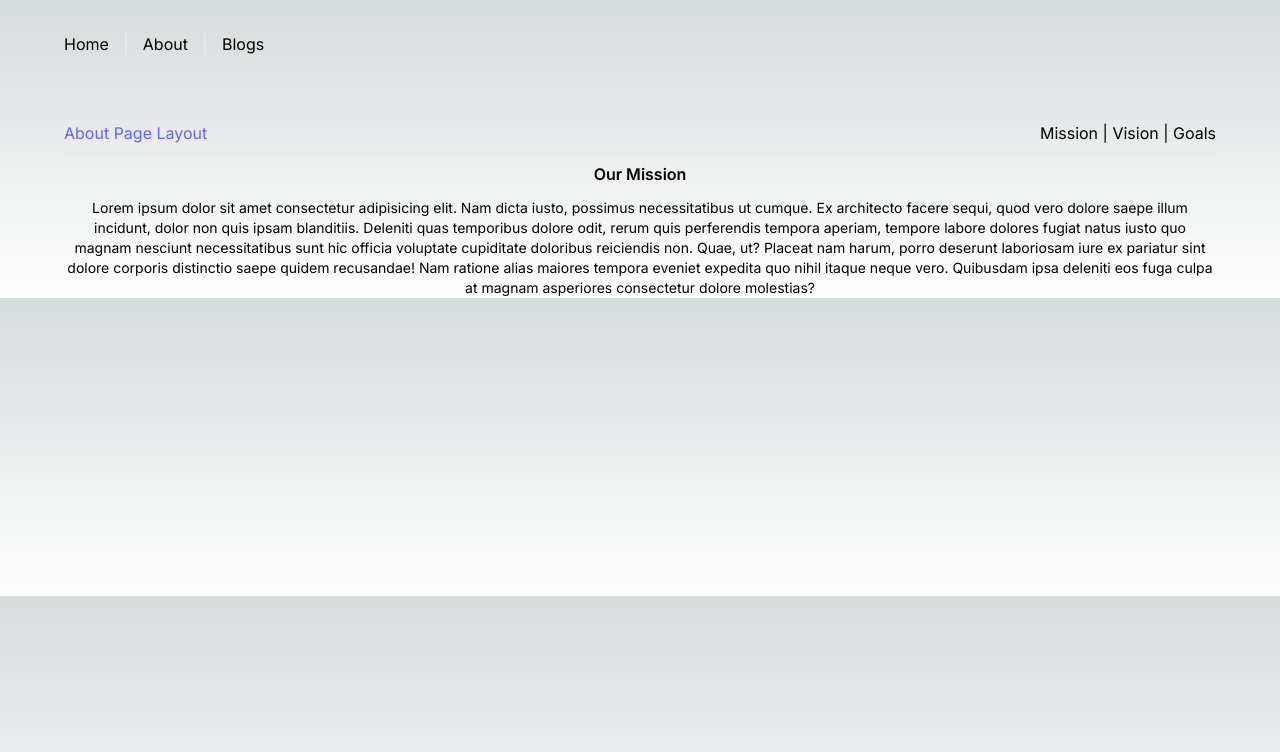
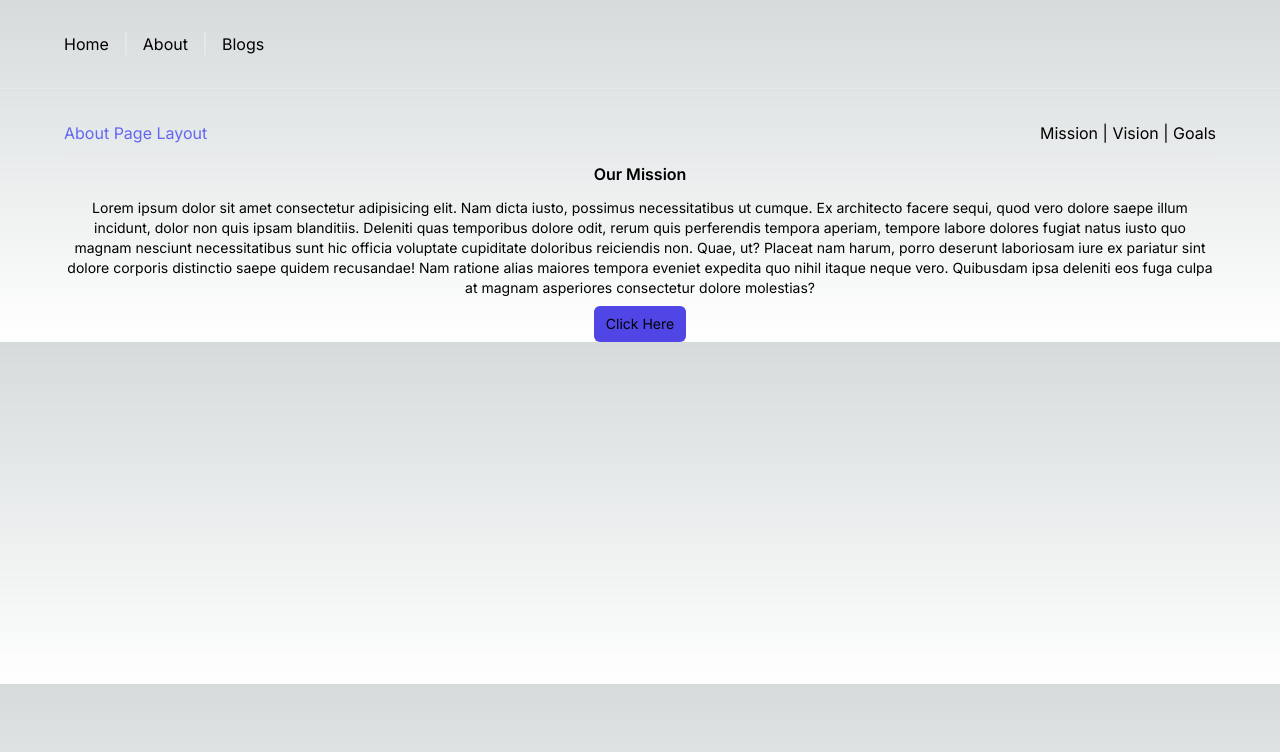
Before and after one commit to Jisan-Dev/next-crash, a Next.js app: page /about/mission in a window 1280 px wide. Shown: the top 752 px of the page. Built offline with nearby package versions, Linux system fonts and the light colour scheme.

Commit message:
client component

```diff
--- a/app/about/mission/page.js
+++ b/app/about/mission/page.js
@@ -1,3 +1,4 @@
+import Button from '@/app/components/Button';
 import React from 'react';
 
 export default function Mission() {
@@ -11,6 +12,9 @@ export default function Mission() {
         dolore corporis distinctio saepe quidem recusandae! Nam ratione alias maiores tempora eveniet expedita quo nihil itaque neque vero. Quibusdam ipsa deleniti eos fuga culpa
         at magnam asperiores consectetur dolore molestias?
       </p>
+      <div className="flex items-center justify-center mt-2">
+        <Button />
+      </div>
     </div>
   );
 }
--- /dev/null
+++ b/app/components/Button.js
@@ -0,0 +1,9 @@
+'use client';
+
+export default function Button() {
+  return (
+    <button onClick={() => console.log('Okay Clicked')} className="bg-indigo-600 hover:bg-indigo-700 transition-all px-3 py-2 text-sm rounded-md">
+      Click Here
+    </button>
+  );
+}
```
